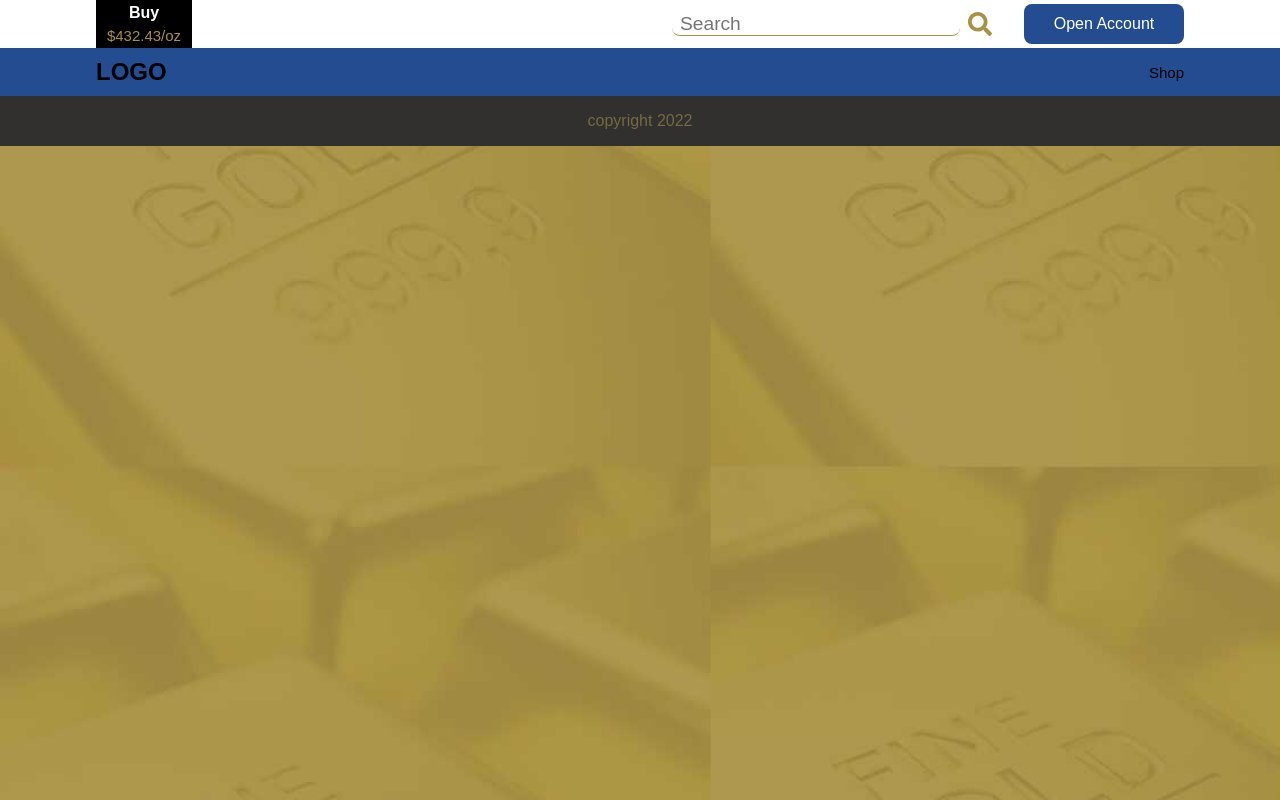
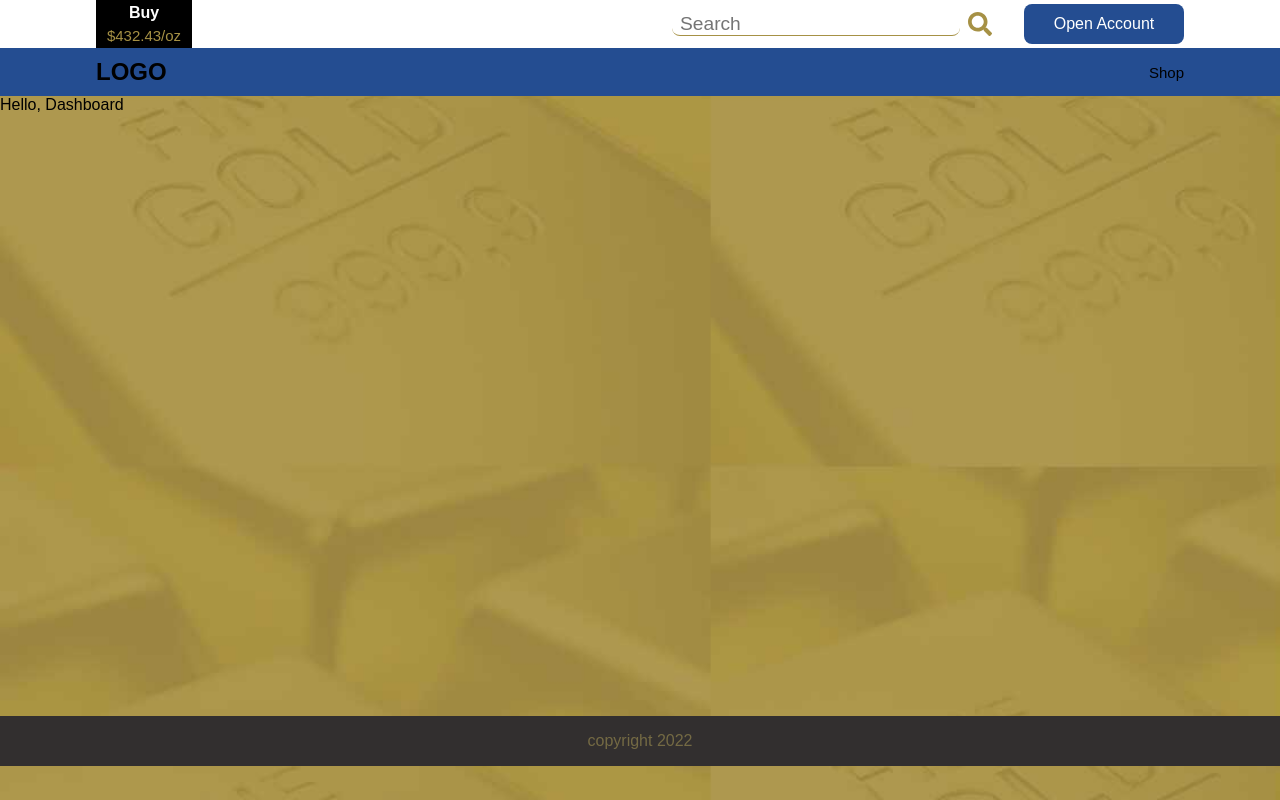
Before and after one commit to Vhickyy/dukkia, a React (Create React App) app: page /dashboard in a window 1280 px wide. Built offline with nearby package versions, Linux system fonts and the light colour scheme; no server answers.

Commit message:
fake token removed

```diff
--- a/src/App.js
+++ b/src/App.js
@@ -11,6 +11,8 @@ import Singlecoin from './Components/Singlecoin';
 import axios from 'axios';
 import Login from './Components/Login'
 import { useEffect } from 'react';
+import Dashboard from './Components/Dashboard';
+import Verfication from './Components/Verfication';
 function App() {
   const register = async() =>{
     try {
@@ -24,7 +26,7 @@ function App() {
     }
   }
 
-  // eyJ0eXAiOiJKV1QiLCJhbGciOiJzaGEyNTYifQ.eyJzdWIiOjUsImV4cCI6MTY3MzU3MzE4N30.VTcwV1ROalV5dWptZm9yQlQ5Zy1rTk5hUnFudmkwOG1kZW0xZk96d0ZUVQ
+
   useEffect(()=>{
     register()
   },[])
@@ -38,6 +40,8 @@ function App() {
           <Route path='open-account' element={<Openaccount/>}/>
           <Route path='login' element={<Login/>}/>
           <Route path='goldbars/buy/:id' element={<Singlegoldbar order='Buy' />}/>
+          <Route path='verification' element={<Verfication/>}/>
+          <Route path='dashboard' element={<Dashboard/>}/>
           <Route path='goldbars/sell/:id' element={<Singlegoldbar order='Sell'/>}/>
           <Route path='poolallocated' element={<Poolallocated/>}/>
           <Route path='goldcoins' element={<Goldcoins/>}/>
--- a/src/Components/Dashboard.js
+++ b/src/Components/Dashboard.js
@@ -2,7 +2,7 @@ import React from 'react'
 
 const Dashboard = () => {
   return (
-    <div>Hello, Dashboard</div>
+    <div style={{height:"77.5vh"}}>Hello, Dashboard</div>
   )
 }
 
--- a/src/Components/Login.js
+++ b/src/Components/Login.js
@@ -2,7 +2,10 @@ import styled from "styled-components"
 import { useFormik } from "formik"
 import axios from "axios"
 import * as Yup from 'yup'
+import { Navigate, useNavigate } from "react-router-dom"
+import Dashboard from "./Dashboard"
 const Login = () => {
+    const navigate = useNavigate()
 const validationSchema = Yup.object({
     email: Yup.string().email('Invalid email format').required("Required"),
     password: Yup.string().required("Required")
@@ -14,8 +17,15 @@ const formik = useFormik({
     },
     onSubmit: values => {
         const login = async ()=>{
-             const {data} = await axios.post("https://php-server-repl-api.samueliso.repl.co/api/auth/login",values,{headers:{"Content-Type":"application/x-www-form-urlencoded"}});
-             console.log(data);
+            try {
+                 const {data} = await axios.post("https://php-server-repl-api.samueliso.repl.co/api/auth/login",values,{headers:{"Content-Type":"application/x-www-form-urlencoded"}});
+                //  <Navigate to={'/dashboard'} element={<Dashboard/>}/>
+                navigate('/dashboard')
+                console.log(data);
+            } catch (error) {
+                console.log(error);
+            }
+
         }
         console.log('hi');
         login()
```
